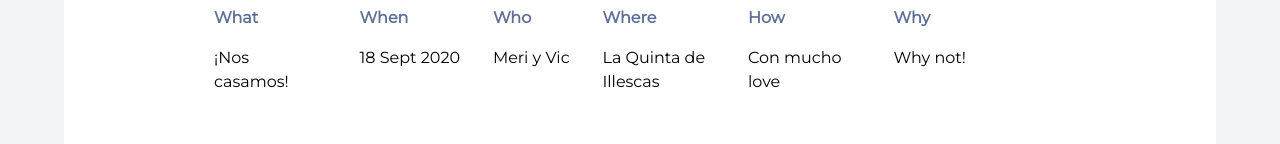
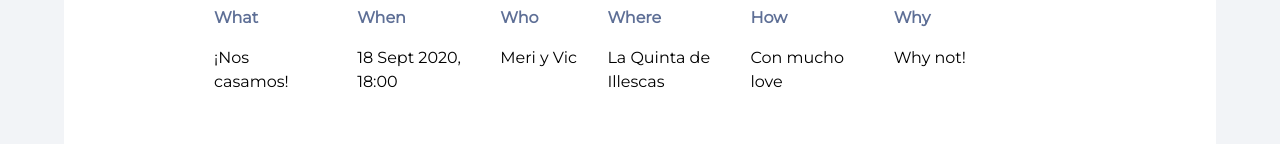
Before and after one commit to victorvalle/my-react-app, a Gatsby site: page / in a window 1280 px wide. Shown: the part 4816-4960 px from the top of the page. Built offline with nearby package versions, Linux system fonts and the light colour scheme; Gatsby itself is replaced by a stand-in of ours.

Commit message:
time
time added at the end

```diff
--- a/src/pages/index.js
+++ b/src/pages/index.js
@@ -190,7 +190,7 @@ const IndexPage = () => (
 				</div>
 				<div className={styles.sixth}>
 					<strong>When</strong>
-					<p>18 Sept 2020</p>
+					<p>18 Sept 2020, 18:00</p>
 				</div>
 				<div className={styles.sixth}>
 					<strong>Who</strong>
```
